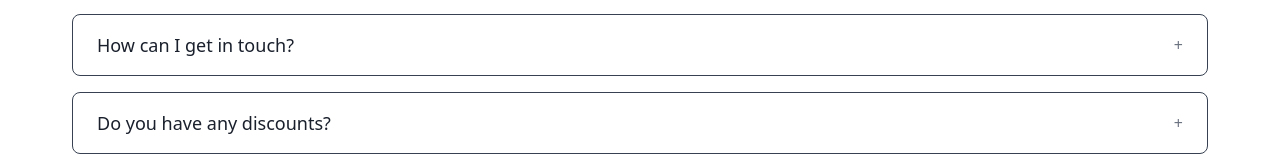
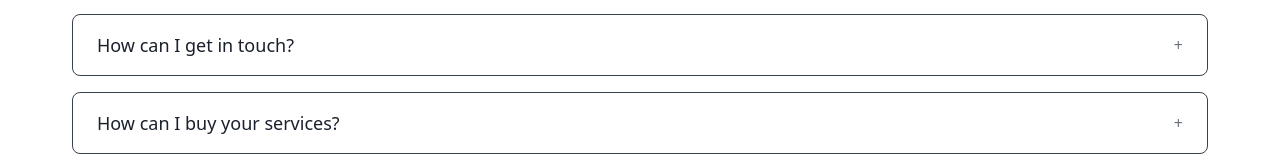
Before and after one commit to dusqut/thepremiumsupport, a Next.js app: page / in a window 1280 px wide. Shown: the part 5606-5774 px from the top of the page. Built offline with nearby package versions, Linux system fonts and the light colour scheme.

Commit message:
Faq updated

```diff
--- a/components/Faq.js
+++ b/components/Faq.js
@@ -16,12 +16,12 @@ const Faq = () => {
     {
       question: "How can I get in touch?",
       answer:
-        "You can ask to join our Telegram group that notifies instant updates. You can follow our official Facebook page, Instagram page, and website.",
+        "You can ask to join our Telegram / WhatsApp group that notifies instant updates. You can follow our official Facebook page, Instagram page, and website.",
     },
     {
-      question: "Do you have any discounts?",
+      question: "How can I buy your services?",
       answer:
-        "Yes, discounted prices are mentioned below for each product. Please note that prices change from time to time.",
+        "Please contact us first and we will request your information like email address to provide the service.",
     },
     {
       question: "What guarantee do I have?",
@@ -31,7 +31,7 @@ const Faq = () => {
     {
       question: "Can I pay in installments?",
       answer:
-        "No. But we can provide installments for some platforms like ChatGPT 4, Netflix, etc.",
+        "No. But very few plans we can offer",
     },
   ];
 
```
